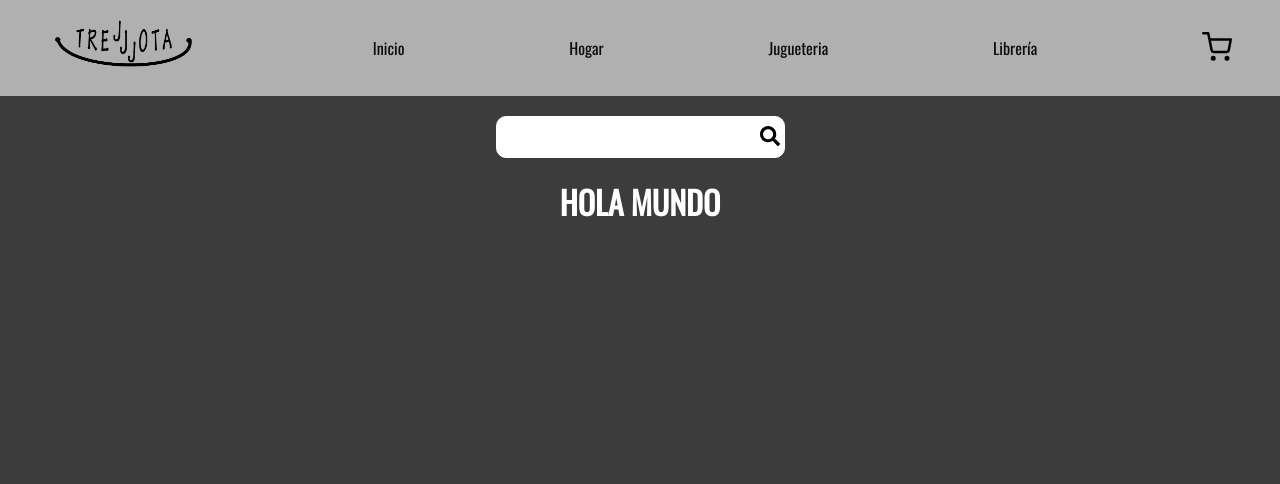
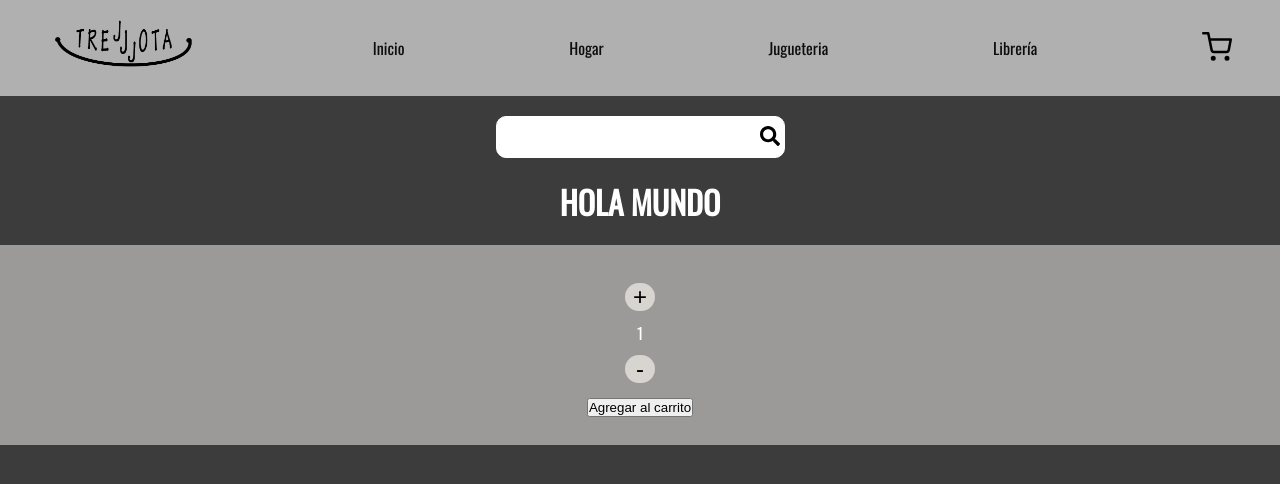
Before and after one commit to nicolasalmeda/react-coder, a React (Create React App) app: page / in a window 1280 px wide. Shown: the top 484 px of the page. Built offline with nearby package versions, Linux system fonts and the light colour scheme.

Commit message:
cuarta entrega

```diff
--- /dev/null
+++ b/src/Componentes/ItemCount.jsx
@@ -0,0 +1,33 @@
+import styles from "./ItemCount.module.css";
+import { useState } from "react";
+
+export default function ItemCount({ stock, initial, onAdd }) {
+  const [count, setCount] = useState(1);
+
+  const increment = () => {
+    if (count < stock) {
+      setCount(count + 1);
+    }
+  };
+
+  const decrement = () => {
+    if (count > initial) setCount(count - 1);
+  };
+
+  return (
+    <div className={styles.itemCountContainer}>
+      <div className={styles.childrenContainer}>
+        <button onClick={increment} className={styles.button}>
+          +
+        </button>
+        <div>{count}</div>
+        <button onClick={decrement} className={styles.button}>
+          -
+        </button>
+        <div>
+          <button onClick={onAdd}>Agregar al carrito</button>
+        </div>
+      </div>
+    </div>
+  );
+}
--- /dev/null
+++ b/src/Componentes/ItemCount.module.css
@@ -0,0 +1,28 @@
+.itemCountContainer {
+  display: flex;
+  justify-content: center;
+  align-items: center;
+  height: 200px;
+  background-color: rgb(155, 154, 152);
+  margin-top: 20px;
+}
+.childrenContainer {
+  display: flex;
+  flex-direction: column;
+  justify-content: center;
+  align-items: center;
+}
+
+h3 {
+  height: 30px;
+}
+
+.button {
+  background: none;
+  background-color: rgb(216, 213, 209);
+  font-size: 1.5rem;
+  border: none;
+  border-radius: 1rem;
+  width: 30px;
+  margin: 10px;
+}
--- a/src/Componentes/ItemListContainer.jsx
+++ b/src/Componentes/ItemListContainer.jsx
@@ -1,3 +1,10 @@
+import ItemCount from "./ItemCount";
+
 export default function ItemListContainer({ greeting }) {
-  return <h1>{greeting}</h1>;
+  return (
+    <div>
+      <h1>{greeting}</h1>
+      <ItemCount initial="1" stock="50" />
+    </div>
+  );
 }
```
